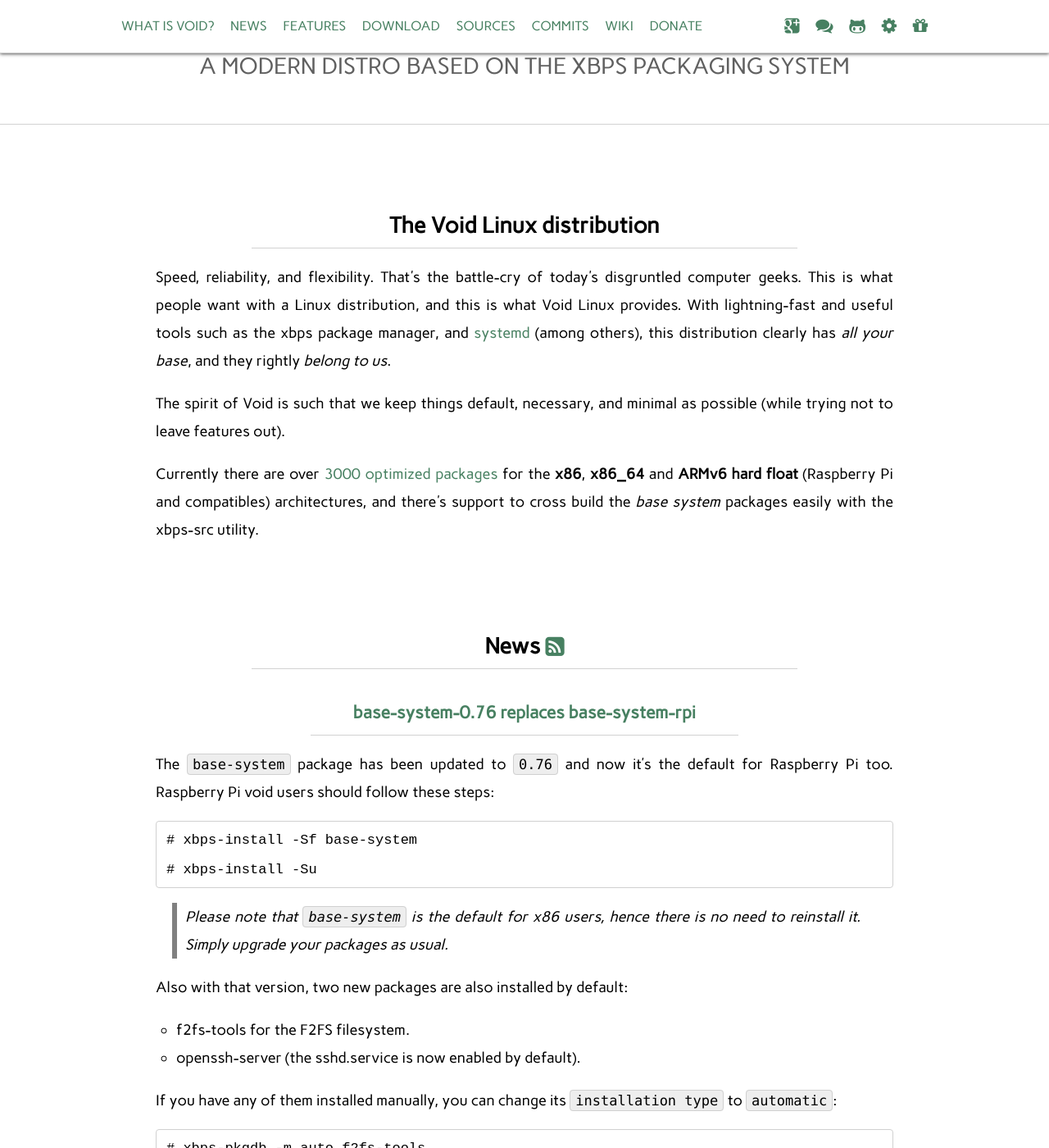
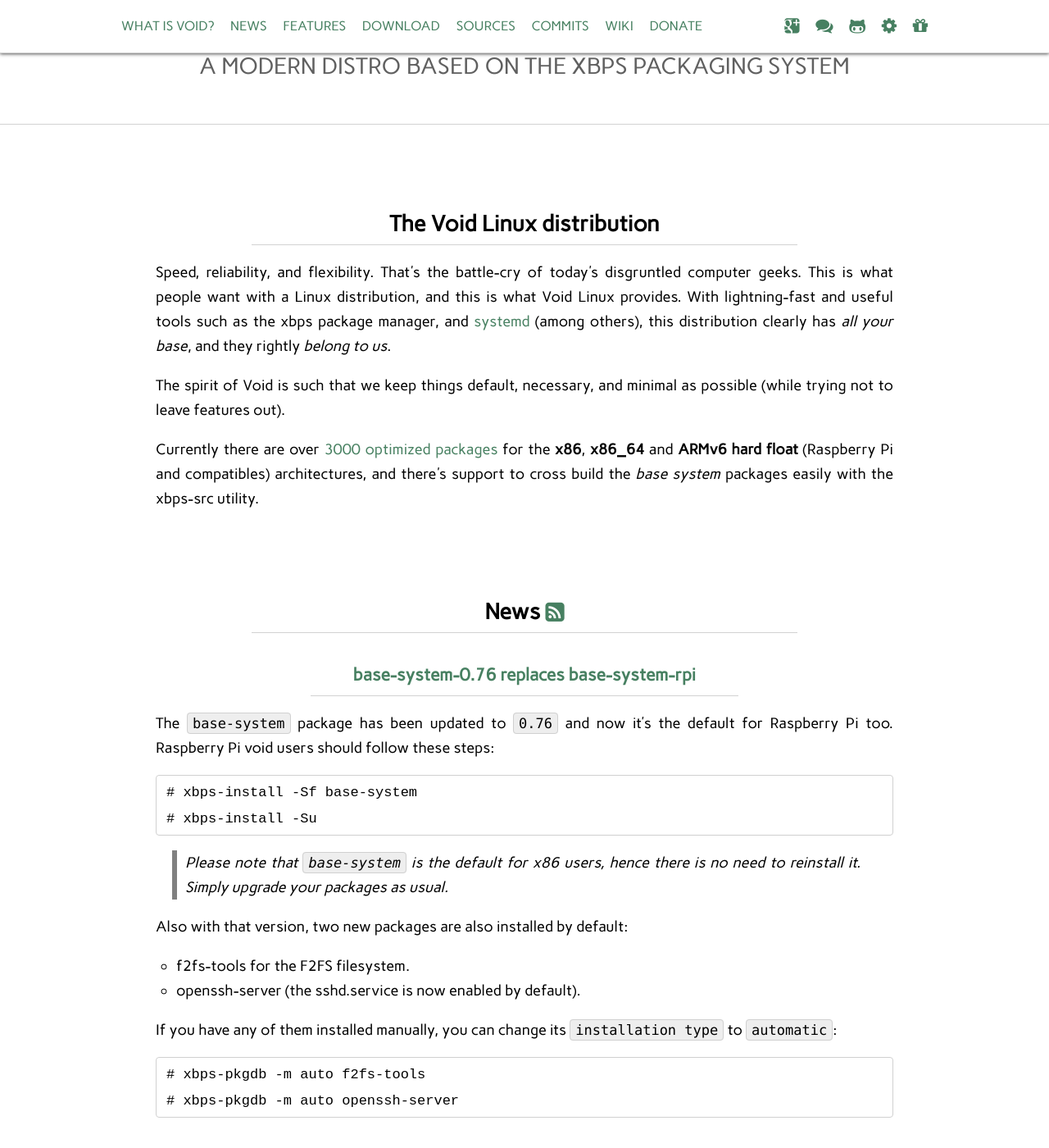
Before and after one commit to void-linux/void-linux.github.io, a Jekyll site: the page built from index.html, in a window 1280 px wide and 1400 px high, scrolled down 252 px. Shown: the whole window at 82% size. Built offline with Jekyll 4.4.1, drawn with Linux system fonts in a browser that asks for light colours; Markdown is read by kramdown in place of the engine named in the settings.

Commit message:
Reduce line-height

```diff
--- a/assets/css/style.css
+++ b/assets/css/style.css
@@ -135,7 +135,7 @@
 	max-width:900px;
 	padding:16px 24px 46px;
 	text-align:justify;
-	line-height:34px;
+	line-height:30px;
 }
 article h1, article h2 {
 	max-width:74%;
```
